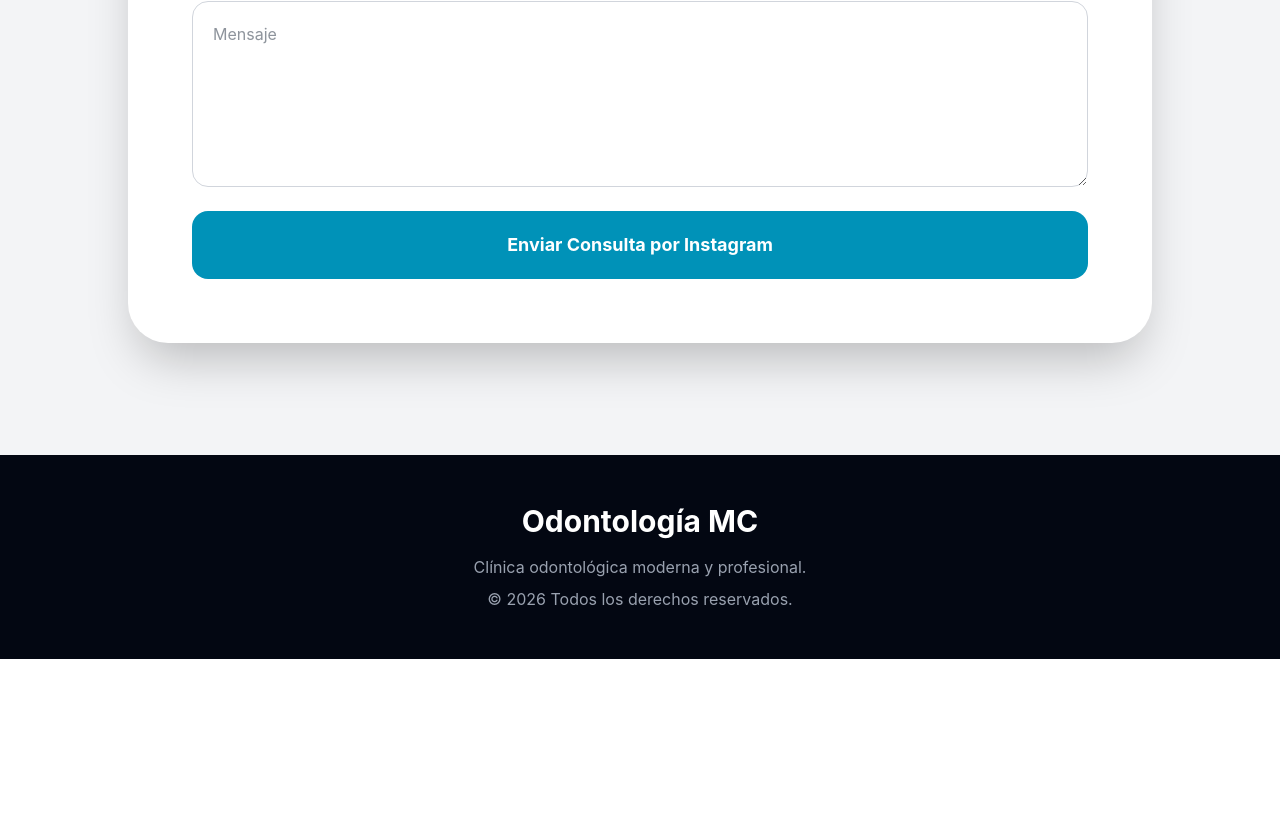
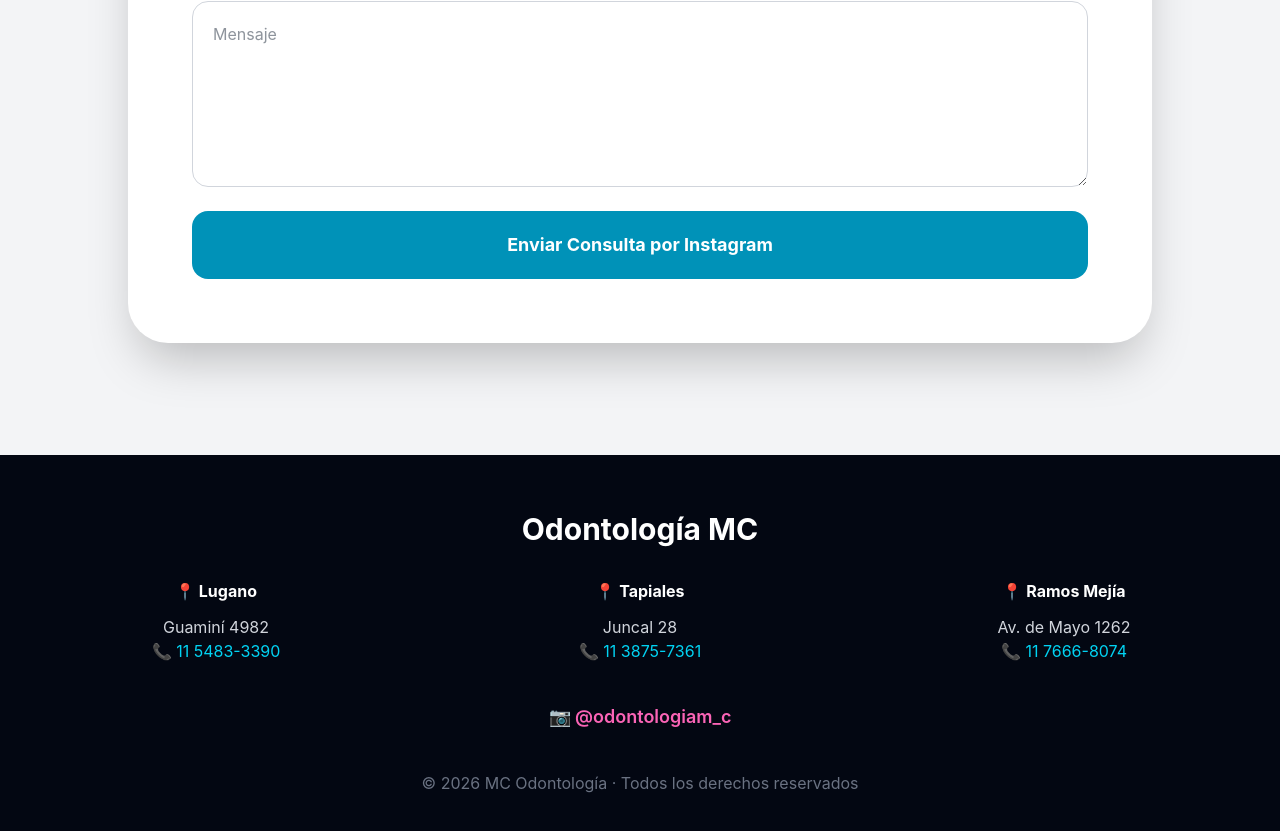
Before and after one commit to seba0702-sl/mcodontologia, a React (Vite) app: page / in a window 1280 px wide. Shown: the part 5580-6411 px from the top of the page. Before the commit the page ends 6239 px from the top, so only its background shows below. Built offline with nearby package versions, Linux system fonts and the light colour scheme.

Commit message:
footer profesional

```diff
--- a/src/App.jsx
+++ b/src/App.jsx
@@ -522,13 +522,105 @@ export default function MCodontoWebsite() {
       </section >
 
       {/* FOOTER */}
-      < footer className="bg-gray-950 text-gray-400 py-12 px-6 text-center" >
-        <h3 className="text-3xl font-bold text-white mb-4">Odontología MC</h3>
+<footer className="bg-gray-950 text-gray-300 py-14 px-6">
 
-        <p className="mb-2">Clínica odontológica moderna y profesional.</p>
+  <div className="max-w-7xl mx-auto">
 
-        <p>© 2026 Todos los derechos reservados.</p>
-      </footer >
+    <h3 className="text-3xl font-bold text-white text-center mb-8">
+      Odontología MC
+    </h3>
+
+    <div className="grid md:grid-cols-3 gap-10 text-center">
+
+      {/* Lugano */}
+      <div>
+        <h4 className="text-white font-bold mb-3">
+          📍 Lugano
+        </h4>
+
+        <p>Guaminí 4982</p>
+
+        <a
+          href="https://wa.me/5491154833390"
+          target="_blank"
+          rel="noopener noreferrer"
+          className="text-cyan-400 hover:text-cyan-300"
+        >
+          📞 11 5483-3390
+        </a>
+      </div>
+
+      {/* Tapiales */}
+      <div>
+
+        <h4 className="text-white font-bold mb-3">
+          📍 Tapiales
+        </h4>
+
+        <p>Juncal 28</p>
+
+        <a
+          href="https://wa.me/5491138757361"
+          target="_blank"
+          rel="noopener noreferrer"
+          className="text-cyan-400 hover:text-cyan-300"
+        >
+          📞 11 3875-7361
+        </a>
+
+      </div>
+
+      {/* Ramos */}
+      <div>
+
+        <h4 className="text-white font-bold mb-3">
+          📍 Ramos Mejía
+        </h4>
+
+        <p>Av. de Mayo 1262</p>
+
+        <a
+          href="https://wa.me/5491176668074"
+          target="_blank"
+          rel="noopener noreferrer"
+          className="text-cyan-400 hover:text-cyan-300"
+        >
+          📞 11 7666-8074
+        </a>
+
+      </div>
+
+    </div>
+
+    {/* Instagram */}
+    <div className="mt-10 text-center">
+
+      <a
+        href="https://www.instagram.com/odontologiam_c"
+        target="_blank"
+        rel="noopener noreferrer"
+        className="
+          inline-flex
+          items-center
+          gap-3
+          text-pink-400
+          hover:text-pink-300
+          font-semibold
+          text-lg
+        "
+      >
+        📷 @odontologiam_c
+      </a>
+
+    </div>
+
+    <div className="mt-10 text-center text-gray-500">
+      © 2026 MC Odontología · Todos los derechos reservados
+    </div>
+
+  </div>
+
+</footer>
 
 
     </div >
```
